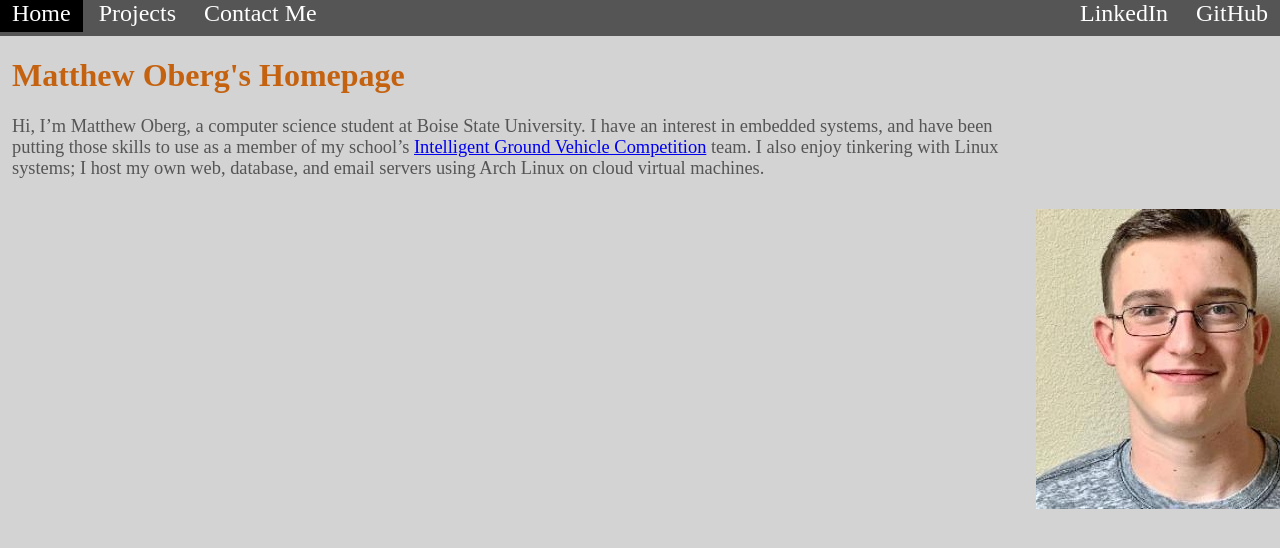
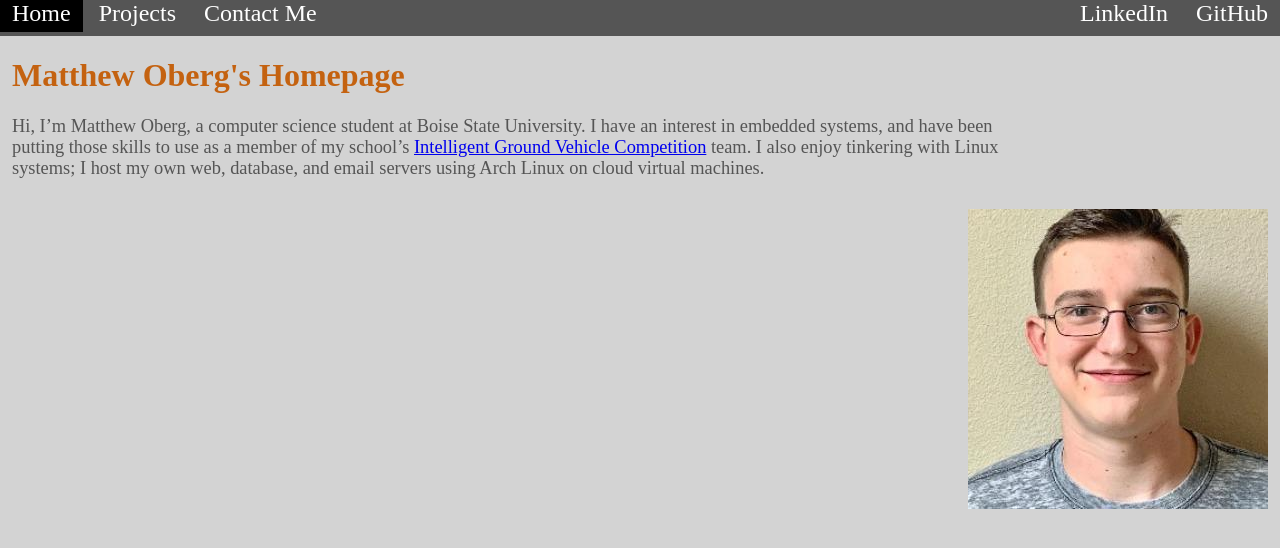
Before and after one commit to matthew-oberg/oberg.us, a PHP site: page / in a window 1280 px wide. Shown: the top 548 px of the page. Run offline with PHP 8.4, Linux system fonts and the light colour scheme.

Commit message:
Reverting prior change

```diff
--- a/style.css
+++ b/style.css
@@ -42,7 +42,7 @@ body {
 
 #intro-right {
     float: right;
-    width: 20%;
+    width: auto;
 }
 
 #intro-h {
```
